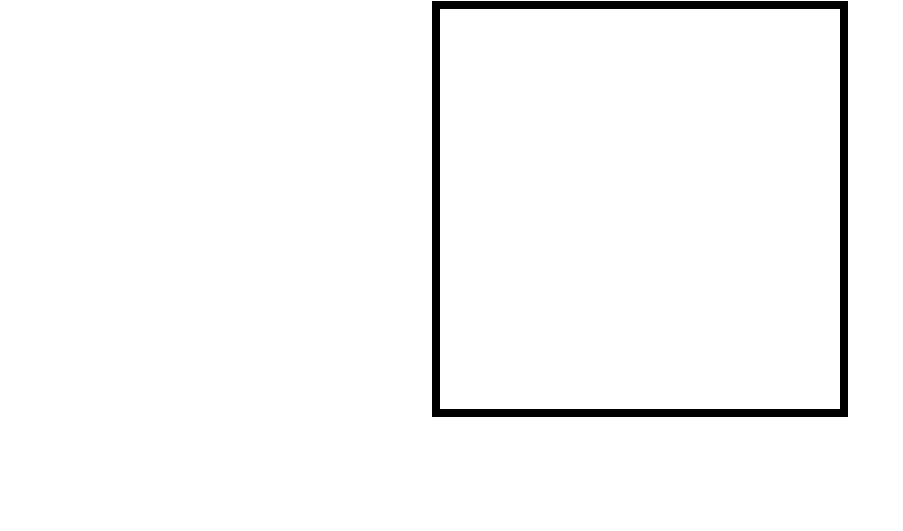
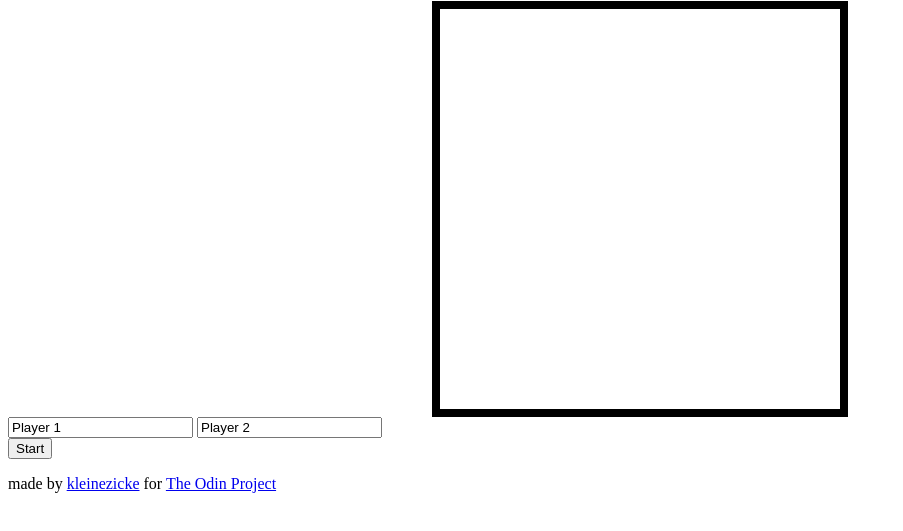
Before and after one commit to kleinezicke/tic-tac-toe, a plain HTML site: page index.html in a window 1280 px wide. Shown: the part 79-610 px from the top of the page, without its empty margins (0-903 px from the left). Drawn offline with Linux system fonts and the light colour scheme.

Commit message:
added button and footer html

```diff
--- a/index.html
+++ b/index.html
@@ -13,5 +13,15 @@
     <div id="game">
 
     </div>
+    <div>
+        <div>
+            <input id="player1" type="text" value="Player 1">
+            <input id="player2" type="text" value="Player 2">
+        </div>
+        <button>Start</button>
+    </div>
+    <footer>
+        <p>made by <a href="https://github.com/kleinezicke">kleinezicke</a> for <a href="https://www.theodinproject.com/">The Odin Project</a></p>
+    </footer>
 </body>
 </html>
--- a/script.js
+++ b/script.js
@@ -71,7 +71,7 @@ const game = (() => {
         let row = gameboard.getRow(id);
         let index = gameboard.getIndex(id);
 
-
+        if (gameEnd == false) {
             if (turn == 1) {
                 if (checkValid(row, index) == true) {
                     gameboard.board[row][index] = player1.getSymbol();
@@ -86,6 +86,7 @@ const game = (() => {
                     document.getElementById(id).innerHTML = "<span>" + player2.getSymbol() + "</span>";
                     checkWin(player2);
                     turn = 1;
+                }
             }
         }
     }
@@ -105,7 +106,7 @@ const game = (() => {
 
         const displayWin = () => {
             const winMessage = player.getName() + " wins!";
-
+            gameEnd = true;
             alert(winMessage);
         }
 
--- a/style.css
+++ b/style.css
@@ -17,6 +17,10 @@ h1 {
     display: flex;
 }
 
+.box:hover {
+    background-color: lightgray;
+}
+
 span {
     margin: auto;
 }
```
Lines whose indentation alone changed are shown as unchanged.
